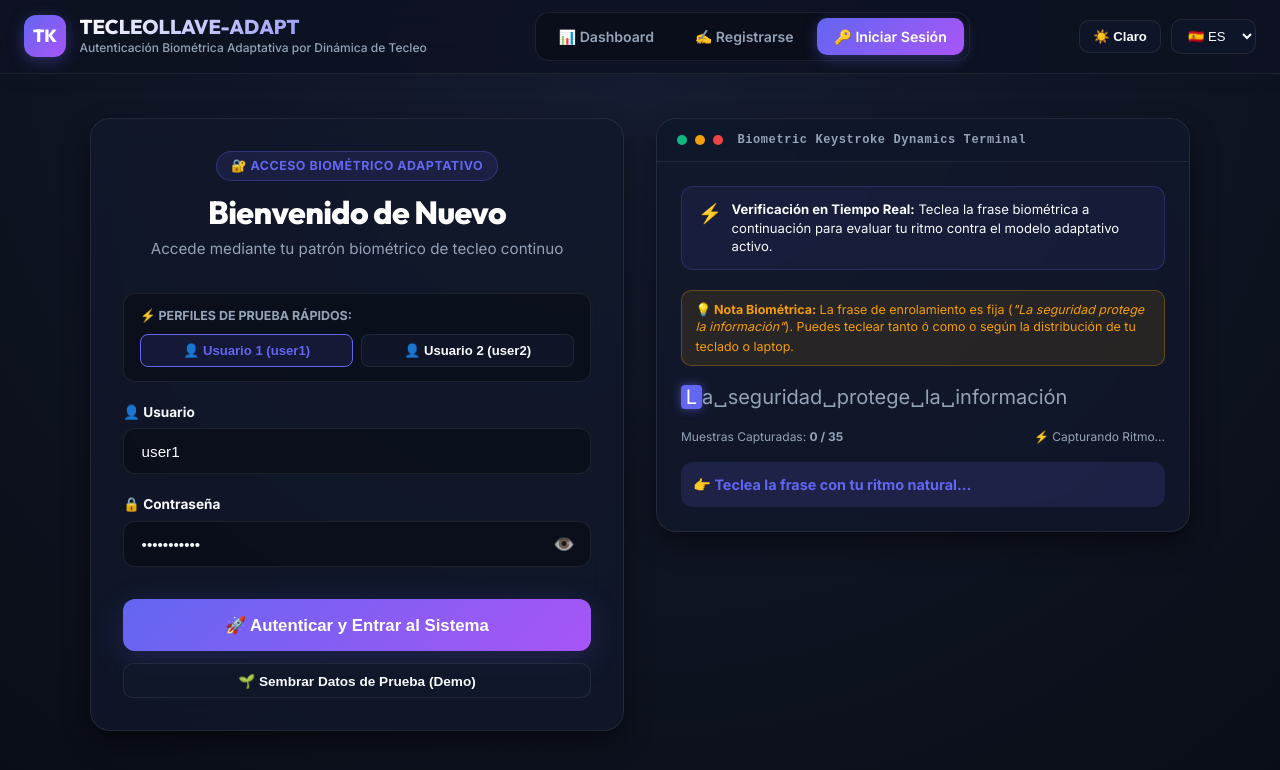
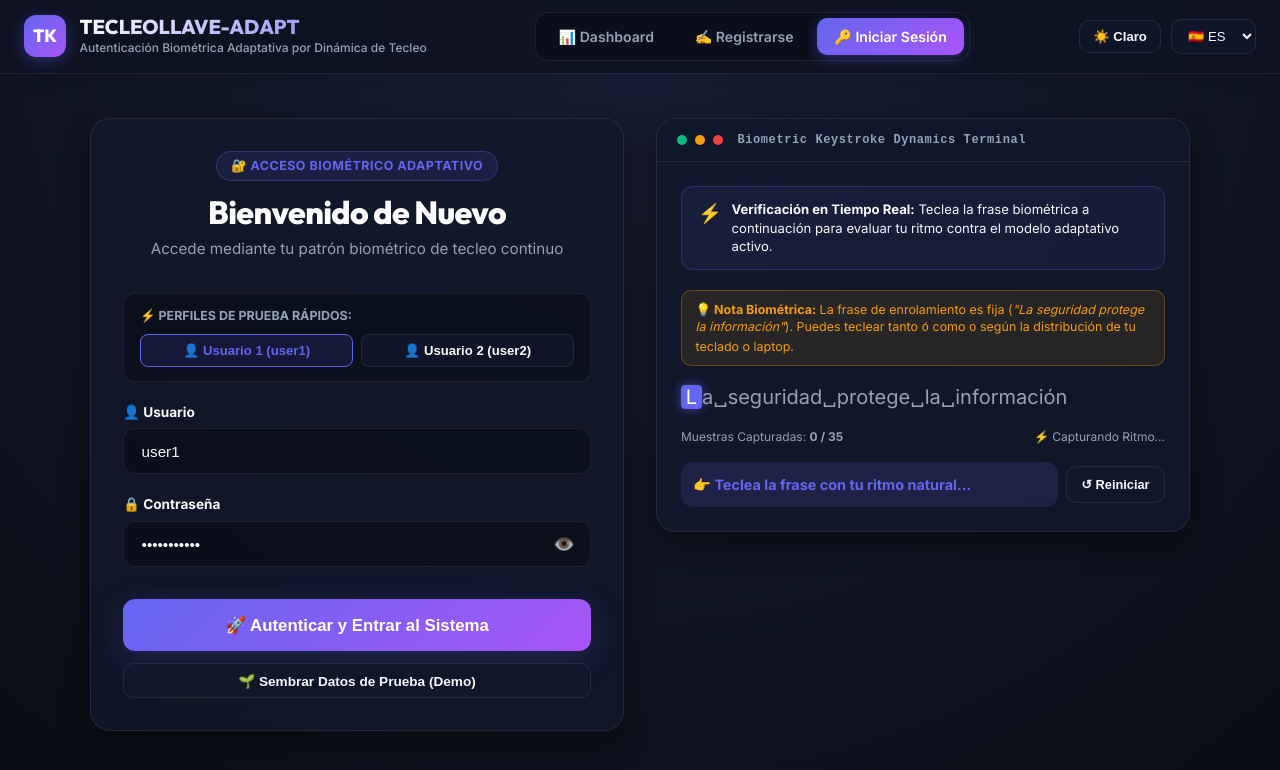
Before and after one commit to Pandaman08/TecleoLlave-Adapt, a React (Vite) app in the folder frontend/: page /login in a window 1280 px wide. Both pictures are taken after a click on the button "⌨️ Iniciar Captura de Tecleo". Shown: the top 770 px of the page. Built offline with nearby package versions, Linux system fonts and the light colour scheme.

Commit message:
fix(register): auto reset and add next sample button to seamlessly progress through 5 enrollment samples

```diff
--- a/frontend/src/components/TypingCapture.jsx
+++ b/frontend/src/components/TypingCapture.jsx
@@ -2,7 +2,7 @@ import { useTranslation } from 'react-i18next';
 import { useTypingCapture } from '../hooks/useTypingCapture';
 import api from '../services/api';
 
-function TypingCapture({ onSampleCaptured, mode = 'enroll' }) {
+function TypingCapture({ onSampleCaptured, mode = 'enroll', sampleIndex, totalSamples }) {
   const { t } = useTranslation();
 
   const {
@@ -13,7 +13,8 @@ function TypingCapture({ onSampleCaptured, mode = 'enroll' }) {
     progress,
     targetPhrase,
     phraseLength,
-    startCapture
+    startCapture,
+    resetCapture
   } = useTypingCapture(async (result) => {
     try {
       const response = await api.post('/typing/enroll', {
@@ -73,7 +74,7 @@ function TypingCapture({ onSampleCaptured, mode = 'enroll' }) {
         </div>
         <div style={{ display: 'flex', justifyContent: 'space-between', fontSize: '0.75rem', color: 'var(--text-muted)', marginTop: '0.4rem' }}>
           <span>{t('typing.progress_label')} <b>{currentIndex} / {phraseLength}</b></span>
-          <span>{isCapturing ? '⚡ Capturando Ritmo...' : 'Esperando Inicio'}</span>
+          <span>{isCapturing ? '⚡ Capturando Ritmo...' : currentIndex >= phraseLength ? '✅ Muestra Completada' : 'Esperando Inicio'}</span>
         </div>
       </div>
 
@@ -85,19 +86,40 @@ function TypingCapture({ onSampleCaptured, mode = 'enroll' }) {
 
       {!isCapturing && currentIndex === 0 && (
         <button className="btn-primary" onClick={startCapture} style={{ width: '100%', marginTop: '0.5rem' }}>
-          ⌨️ Iniciar Captura de Tecleo
+          ⌨️ Iniciar Captura de Tecleo {sampleIndex ? `(Muestra ${sampleIndex}/${totalSamples})` : ''}
         </button>
       )}
 
       {isCapturing && (
-        <div className="pulse-glow" style={{ padding: '0.75rem', borderRadius: '12px', background: 'rgba(99, 102, 241, 0.15)', color: 'var(--accent-primary)', fontWeight: 'bold', fontSize: '0.9rem', marginTop: '0.75rem' }}>
-          👉 Teclea la frase con tu ritmo natural...
+        <div style={{ display: 'flex', gap: '0.5rem', alignItems: 'center', marginTop: '0.75rem' }}>
+          <div className="pulse-glow" style={{ flex: 1, padding: '0.75rem', borderRadius: '12px', background: 'rgba(99, 102, 241, 0.15)', color: 'var(--accent-primary)', fontWeight: 'bold', fontSize: '0.9rem' }}>
+            👉 Teclea la frase con tu ritmo natural...
+          </div>
+          <button
+            type="button"
+            className="btn-secondary"
+            onClick={resetCapture}
+            style={{ fontSize: '0.8rem', padding: '0.65rem 0.9rem' }}
+            title="Reiniciar esta muestra desde el inicio"
+          >
+            ↺ Reiniciar
+          </button>
         </div>
       )}
 
       {currentIndex >= phraseLength && !isCapturing && (
-        <div style={{ padding: '0.75rem', borderRadius: '12px', background: 'rgba(16, 185, 129, 0.15)', color: 'var(--accent-success)', fontWeight: 'bold', fontSize: '0.9rem', marginTop: '0.75rem' }}>
-          ✅ ¡Muestra Biométrica Capturada Exitosamente!
+        <div style={{ marginTop: '0.75rem' }}>
+          <div style={{ padding: '0.75rem', borderRadius: '12px', background: 'rgba(16, 185, 129, 0.15)', color: 'var(--accent-success)', fontWeight: 'bold', fontSize: '0.9rem', marginBottom: '0.5rem' }}>
+            ✅ ¡Muestra {sampleIndex ? `${sampleIndex}/${totalSamples} ` : ''}Capturada Exitosamente!
+          </div>
+          <button
+            type="button"
+            className="btn-primary"
+            onClick={startCapture}
+            style={{ width: '100%' }}
+          >
+            ⌨️ Capturar Siguiente Muestra {sampleIndex && totalSamples && sampleIndex < totalSamples ? `(${sampleIndex + 1}/${totalSamples})` : ''}
+          </button>
         </div>
       )}
     </div>
--- a/frontend/src/pages/Register.jsx
+++ b/frontend/src/pages/Register.jsx
@@ -213,7 +213,13 @@ function Register() {
 
             {/* Componente de Captura de Tecleo */}
             {samples.length < REQUIRED_SAMPLES ? (
-              <TypingCapture onSampleCaptured={handleSampleCaptured} mode="enrollment" />
+              <TypingCapture
+                key={`enroll-sample-${samples.length}`}
+                onSampleCaptured={handleSampleCaptured}
+                mode="enrollment"
+                sampleIndex={samples.length + 1}
+                totalSamples={REQUIRED_SAMPLES}
+              />
             ) : (
               <div className="samples-completed-card">
                 <div className="completed-icon">🎉</div>
```
